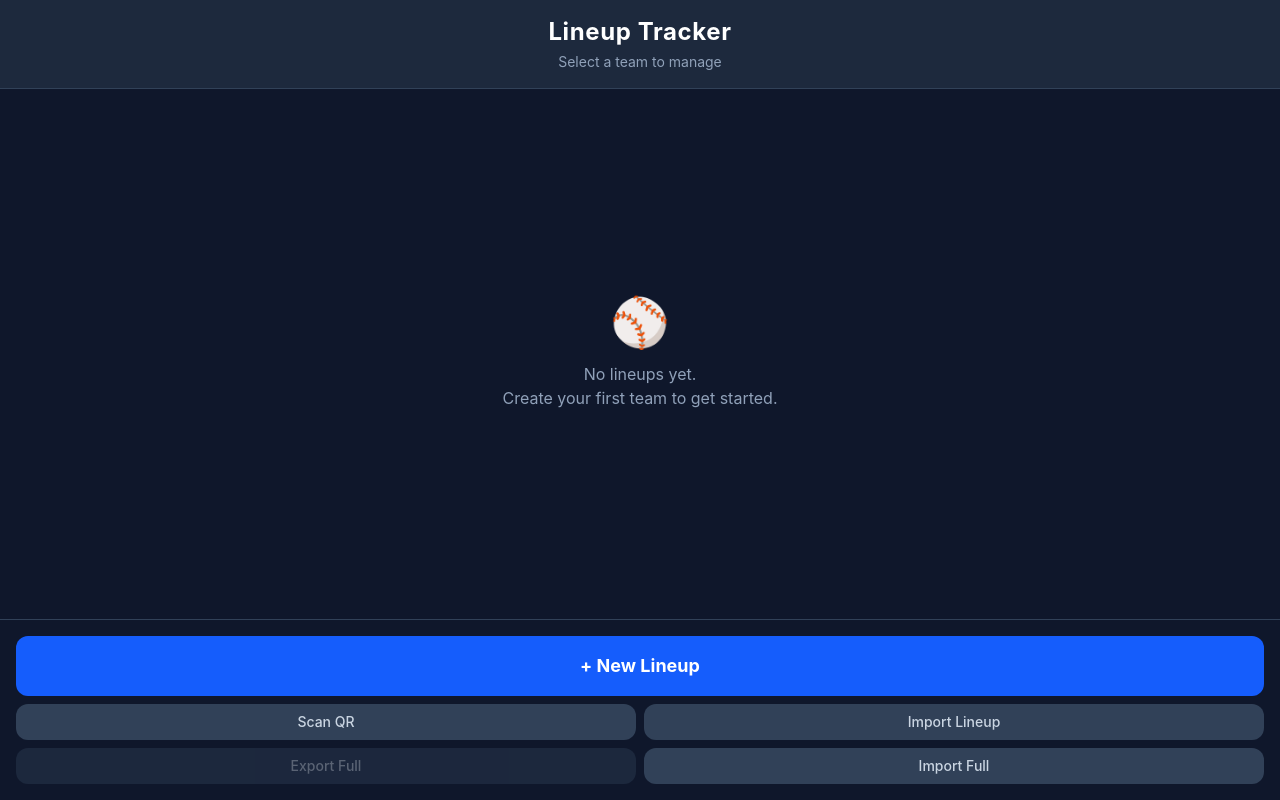
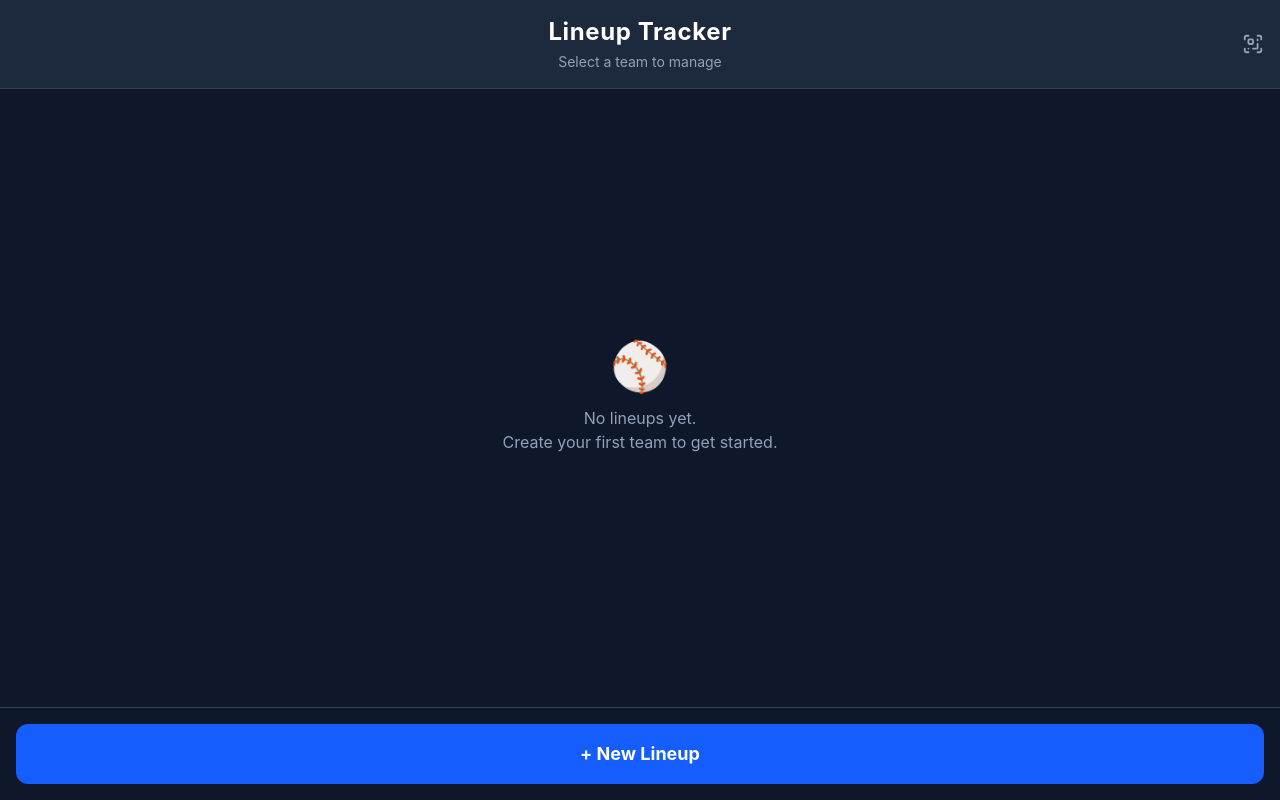
Before and after one commit to fjord-works-software/lineup-tracker, a React (Vite) app: page / in a window 1280 px wide. Built offline with nearby package versions, Linux system fonts and the light colour scheme.

Commit message:
Make sharing easier

```diff
--- a/src/App.jsx
+++ b/src/App.jsx
@@ -48,7 +48,6 @@ export default function App() {
           newLineup={game.newLineup}
           selectLineup={game.selectLineup}
           deleteLineup={game.deleteLineup}
-          restoreBackup={game.restoreBackup}
           onImportLineupCode={setImportData}
         />
         {importData && (
--- a/src/components/HomeScreen.jsx
+++ b/src/components/HomeScreen.jsx
@@ -1,44 +1,31 @@
 import { useState } from 'react'
-import { Share2, Trash2, Copy } from 'lucide-react'
+import { Share2, Trash2, ScanQrCode } from 'lucide-react'
 import ConfirmModal from './ConfirmModal'
 import QRModal from './QRModal'
-import BackupModal from './BackupModal'
-import LineupCodeModal from './LineupCodeModal'
 import QRScanModal from './QRScanModal'
-import { buildShareUrl, encodeBackup, encodeLineup } from '../utils/share'
+import { buildShareUrl } from '../utils/share'
 
-export default function HomeScreen({ lineups, newLineup, selectLineup, deleteLineup, restoreBackup, onImportLineupCode }) {
+export default function HomeScreen({ lineups, newLineup, selectLineup, deleteLineup, onImportLineupCode }) {
   const [confirmDeleteId, setConfirmDeleteId] = useState(null)
   const [sharingLineup, setSharingLineup] = useState(null)
-  const [showFullImport, setShowFullImport] = useState(false)
-  const [showLineupImport, setShowLineupImport] = useState(false)
   const [showQRScan, setShowQRScan] = useState(false)
-  const [copied, setCopied] = useState(false)
-  const [copiedId, setCopiedId] = useState(null)
   const lineupList = Object.values(lineups)
-
-  async function handleExport() {
-    await navigator.clipboard.writeText(encodeBackup(lineups))
-    setCopied(true)
-    setTimeout(() => setCopied(false), 2000)
-  }
-
-  function handleRestore(backupLineups) {
-    restoreBackup(backupLineups)
-    setShowFullImport(false)
-  }
-
-  async function handleCopyLineup(lineup) {
-    await navigator.clipboard.writeText(encodeLineup(lineup))
-    setCopiedId(lineup.id)
-    setTimeout(() => setCopiedId(null), 2000)
-  }
 
   return (
     <div className="h-screen bg-slate-900 text-white flex flex-col">
-      <div className="bg-slate-800 border-b border-slate-700 px-4 py-4">
-        <h1 className="text-2xl font-bold text-center tracking-wide">Lineup Tracker</h1>
-        <p className="text-slate-400 text-sm text-center mt-1">Select a team to manage</p>
+      <div className="bg-slate-800 border-b border-slate-700 px-4 py-4 flex items-center justify-between">
+        <div className="w-10" />
+        <div className="text-center">
+          <h1 className="text-2xl font-bold tracking-wide">Lineup Tracker</h1>
+          <p className="text-slate-400 text-sm mt-1">Select a team to manage</p>
+        </div>
+        <button
+          onClick={() => setShowQRScan(true)}
+          className="w-10 flex justify-end text-slate-400 hover:text-white transition-colors"
+          aria-label="Scan QR code"
+        >
+          <ScanQrCode size={22} />
+        </button>
       </div>
 
       <div className="flex-1 overflow-y-auto px-4 py-4">
@@ -72,13 +59,6 @@ export default function HomeScreen({ lineups, newLineup, selectLineup, deleteLin
                     </div>
                   </button>
                   <button
-                    onClick={() => handleCopyLineup(lineup)}
-                    className="px-3 py-4 text-slate-500 hover:text-green-400 transition-colors text-lg"
-                    aria-label="Export lineup code"
-                  >
-                    {copiedId === lineup.id ? <span className="text-green-400 text-xs font-bold">✓</span> : <Copy size={18} />}
-                  </button>
-                  <button
                     onClick={() => setSharingLineup(lineup)}
                     className="px-3 py-4 text-slate-500 hover:text-blue-400 transition-colors text-lg"
                     aria-label="Share lineup"
@@ -106,35 +86,6 @@ export default function HomeScreen({ lineups, newLineup, selectLineup, deleteLin
         >
           + New Lineup
         </button>
-        <div className="flex gap-2 mt-2">
-          <button
-            onClick={() => setShowQRScan(true)}
-            className="flex-1 py-2 text-sm rounded-xl bg-slate-700 hover:bg-slate-600 text-slate-300 font-medium transition-colors"
-          >
-            Scan QR
-          </button>
-          <button
-            onClick={() => setShowLineupImport(true)}
-            className="flex-1 py-2 text-sm rounded-xl bg-slate-700 hover:bg-slate-600 text-slate-300 font-medium transition-colors"
-          >
-            Import Lineup
-          </button>
-        </div>
-        <div className="flex gap-2 mt-2">
-          <button
-            onClick={handleExport}
-            disabled={lineupList.length === 0}
-            className="flex-1 py-2 text-sm rounded-xl bg-slate-700 hover:bg-slate-600 disabled:opacity-40 text-slate-300 font-medium transition-colors"
-          >
-            {copied ? 'Copied!' : 'Export Full'}
-          </button>
-          <button
-            onClick={() => setShowFullImport(true)}
-            className="flex-1 py-2 text-sm rounded-xl bg-slate-700 hover:bg-slate-600 text-slate-300 font-medium transition-colors"
-          >
-            Import Full
-          </button>
-        </div>
       </div>
 
       {confirmDeleteId && (
@@ -160,20 +111,6 @@ export default function HomeScreen({ lineups, newLineup, selectLineup, deleteLin
           onCancel={() => setShowQRScan(false)}
         />
       )}
-
-      {showLineupImport && (
-        <LineupCodeModal
-          onImport={decoded => { onImportLineupCode(decoded); setShowLineupImport(false) }}
-          onCancel={() => setShowLineupImport(false)}
-        />
-      )}
-
-      {showFullImport && (
-        <BackupModal
-          onRestore={handleRestore}
-          onCancel={() => setShowFullImport(false)}
-        />
-      )}
     </div>
   )
 }
```
